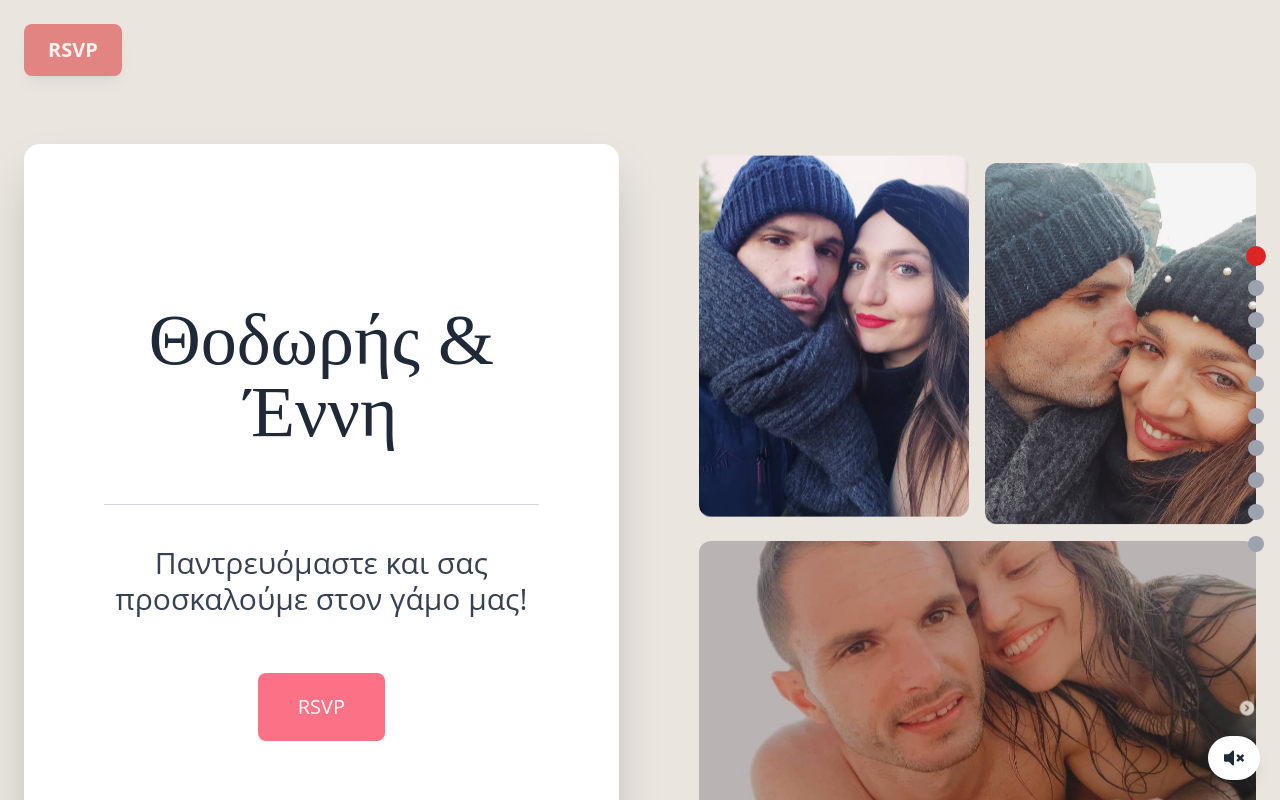
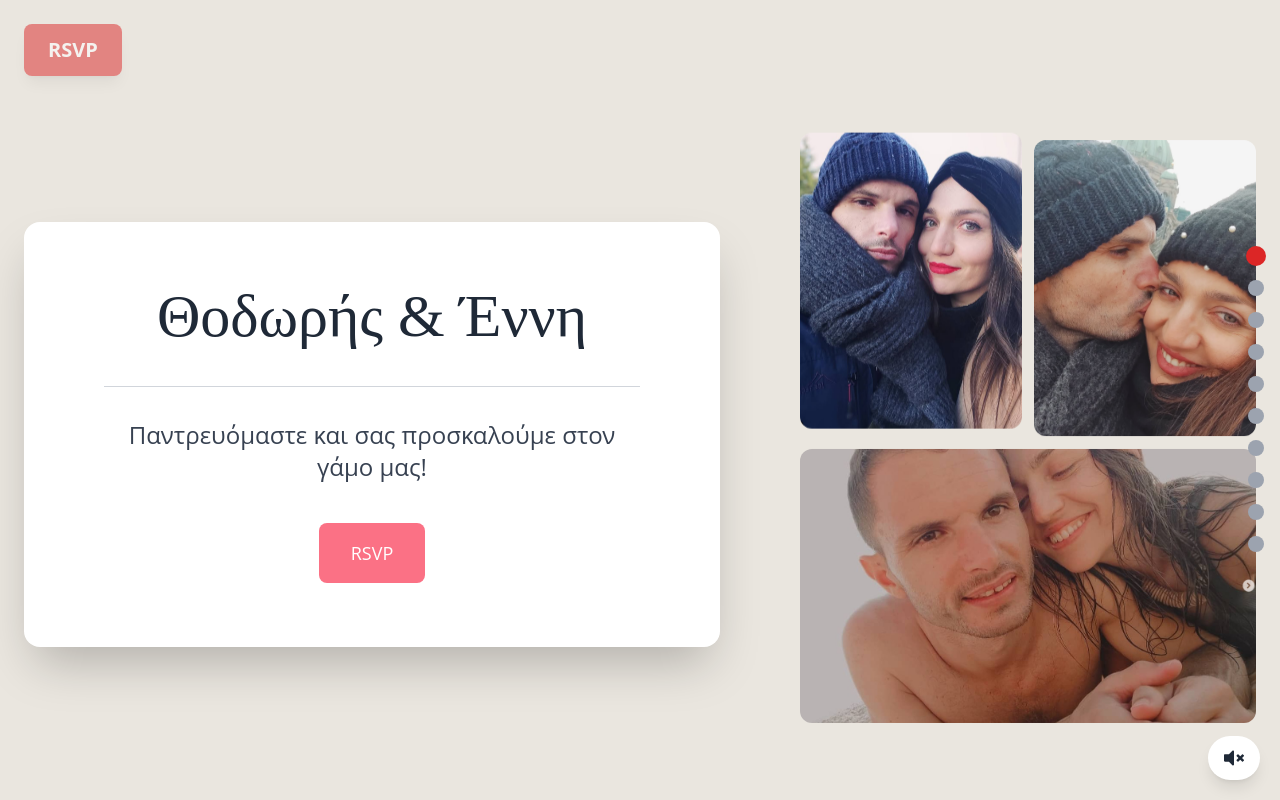
Before and after one commit to kostasmath23/polka-dot-invite, a React (Vite) app: page / in a window 1280 px wide. Shown: the top 800 px of the page. Built offline with nearby package versions, Linux system fonts and the light colour scheme.

Commit message:
Add files via upload

```diff
--- a/src/components/Hero.jsx
+++ b/src/components/Hero.jsx
@@ -2,33 +2,33 @@ import React from 'react';
 
 export default function Hero() {
   return (
-    <section className="bg-[#eae6df] min-h-screen flex items-center px-6 py-36 overflow-x-hidden">
-      <div className="max-w-7xl mx-auto flex flex-col md:flex-row items-center justify-between gap-20 w-full">
+    <section className="bg-[#eae6df] min-h-[100svh] flex items-center px-4 sm:px-6 py-24 sm:py-36 overflow-hidden">
+  <div className="max-w-7xl mx-auto flex flex-col md:flex-row items-center justify-between gap-12 md:gap-20 w-full">
 
     {/* Κεντρικό Πλαίσιο */}
     <div
-          className="bg-white py-40 px-20 rounded-2xl shadow-2xl w-full md:w-[130%] lg:w-[130%] md:translate-x-[-10%]"
+      className="bg-white py-16 px-6 sm:px-10 md:px-20 rounded-2xl shadow-2xl w-full md:w-[60%]"
       data-aos="fade-up"
     >
-          <h1 className="text-6xl md:text-7xl font-serif text-gray-800 mb-14 text-center">
+      <h1 className="text-5xl sm:text-6xl font-serif text-gray-800 mb-10 text-center">
         Θοδωρής & Έννη
       </h1>
-          <hr className="my-10 border-gray-300" />
-          <p className="text-2xl md:text-3xl text-gray-700 mb-14 text-center">
+      <hr className="my-8 border-gray-300" />
+      <p className="text-xl sm:text-2xl text-gray-700 mb-10 text-center">
         Παντρευόμαστε και σας προσκαλούμε στον γάμο μας!
       </p>
       <div className="flex justify-center">
         <a
           href="#rsvp"
-              className="bg-rose-400 hover:bg-rose-500 text-white px-10 py-5 text-xl rounded-lg transition"
+          className="bg-rose-400 hover:bg-rose-500 text-white px-8 py-4 text-lg rounded-lg transition"
         >
           RSVP
         </a>
       </div>
     </div>
 
-        {/* Φωτογραφίες με animation */}
-        <div className="grid grid-cols-2 gap-4 w-full md:w-[150%]">
+    {/* Φωτογραφίες */}
+    <div className="grid grid-cols-2 gap-3 w-full md:w-[40%]">
       <img
         src="/images/img1.jpg"
         alt="img1"
```
Lines whose indentation alone changed are shown as unchanged.
